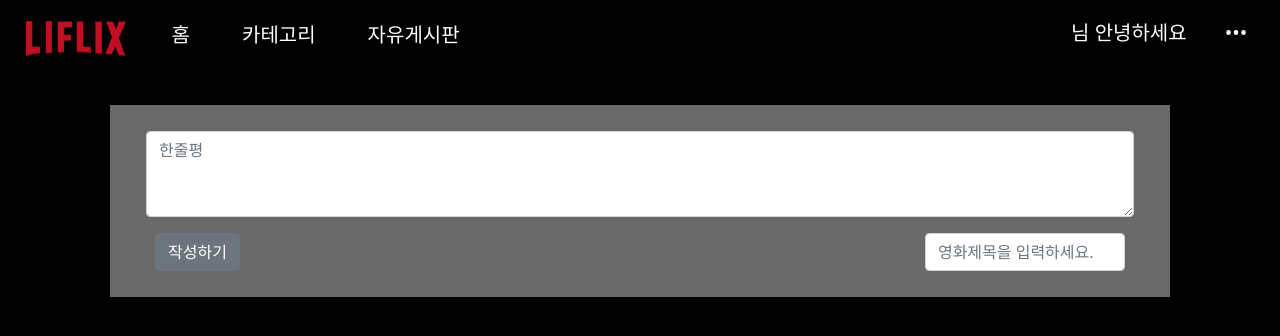
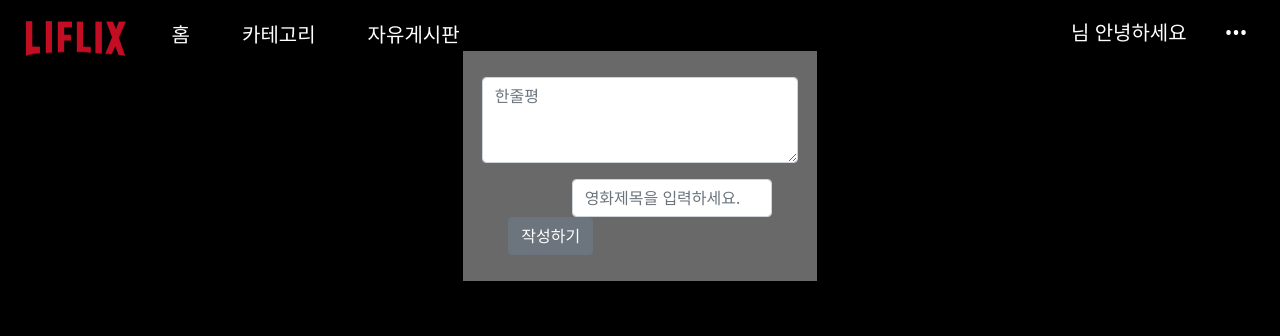
Before and after one commit to kaiworld97/liflix, a Django app: page /tweet/ in a window 1280 px wide. Shown: the top 336 px of the page. Run offline with Django 4.2, Linux system fonts and the light colour scheme; the visitor is signed in with stand-in values (Sample User, id 1); data that the repository does not hold is empty; parts of the project's set-up code (start-up, migrations or seed data) failed here and were passed over.

Commit message:
수정 - 수정

```diff
--- a/static/js/base.js
+++ b/static/js/base.js
@@ -208,11 +208,10 @@ recognition.addEventListener("end", (e) => {
                 ai_close_btn()
                 location.href = '/liflix'
                 break
-            // case '게시판가 줘':
-            //     setTimeout(() => speak('저는 블루 입니다'), 1000);
-            //     ai_close_btn()
-            //     location.href = '/'
-            //     break
+            case '게시판가 줘':
+                ai_close_btn()
+                location.href = '/tweet'
+                break
             default:
                 if ((ai_text.innerText).split(' ').includes('추천해')) {
                     document.getElementById('blue').value = ai_text.innerText
--- a/templates/base.html
+++ b/templates/base.html
@@ -31,7 +31,7 @@
                         <a href="/news/100">정치</a>
                     </div>
                 </div>
-                <div class="nav_items" onclick="location.href = '/'">자유게시판</div>
+                <div class="nav_items" onclick="location.href = '/tweet'">자유게시판</div>
             </div>
         {% endif %}
         <div class="menu">
--- a/templates/tweet/tweet_home.html
+++ b/templates/tweet/tweet_home.html
@@ -13,6 +13,8 @@
     <style>
         body {
             background-color: black;
+            width: 30%;
+            margin: auto;
         }
 
         .container-top {
@@ -24,17 +26,16 @@
         }
 
         .container-bottom {
-            margin-top: 1%;
-            margin-right: 8.5%;
-            margin-left: 8.5%;
+            margin: auto;
+            margin-top: 2%;
             color: white;
             background-color: black;
+            width: 92%;
         }
 
         .post-box {
             background-color: dimgray;
             padding: 10px;
-            width: 90%;
             margin: 0 auto;
         }
 
@@ -87,7 +88,9 @@
             background-color: #616264;
             color: white;
         }
-
+        .mb-2 {
+            margin-bottom: 2%!important;
+        }
     </style>
 {% endblock %}
 {% block title %}
--- a/tweet/urls.py
+++ b/tweet/urls.py
@@ -3,7 +3,6 @@ from django.urls import path
 from . import views
 
 urlpatterns = [
-    path('', views.home, name='home'),  # 127.0.0.1:8000 과 views.py 폴더의 home 함수 연결 (기본 url)
     path('tweet/', views.tweet, name='tweet'),  # 127.0.0.1:8000/board 과 views.py 폴더의 board 함수 연결
     path('tweet/delete/<int:id>', views.delete_tweet, name='delete-tweet'),
     path('tweet/update/<int:id>', views.update_tweet, name='update-tweet'),
```
Also changed, not shown: liflix/settings.py (+9 -9 lines).
